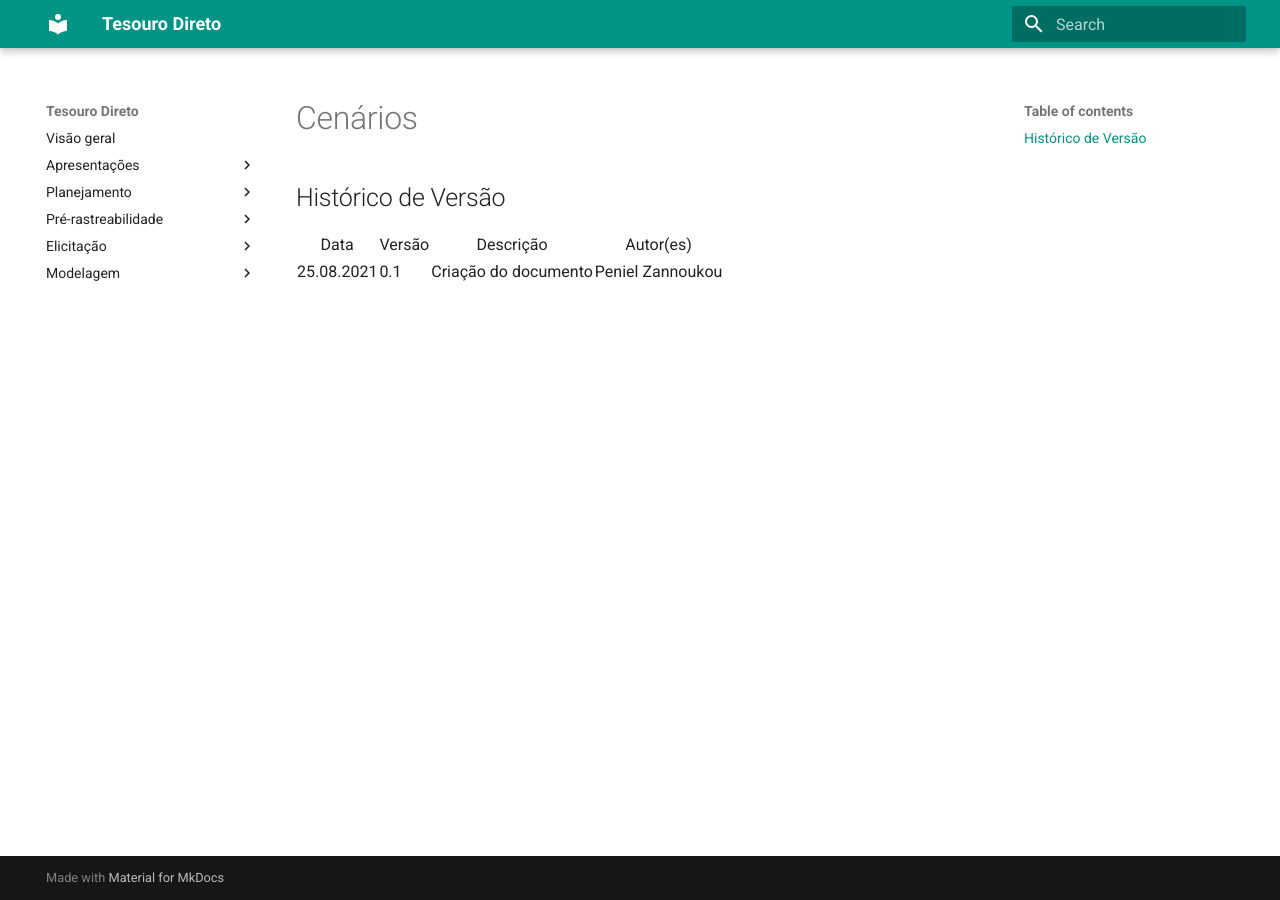
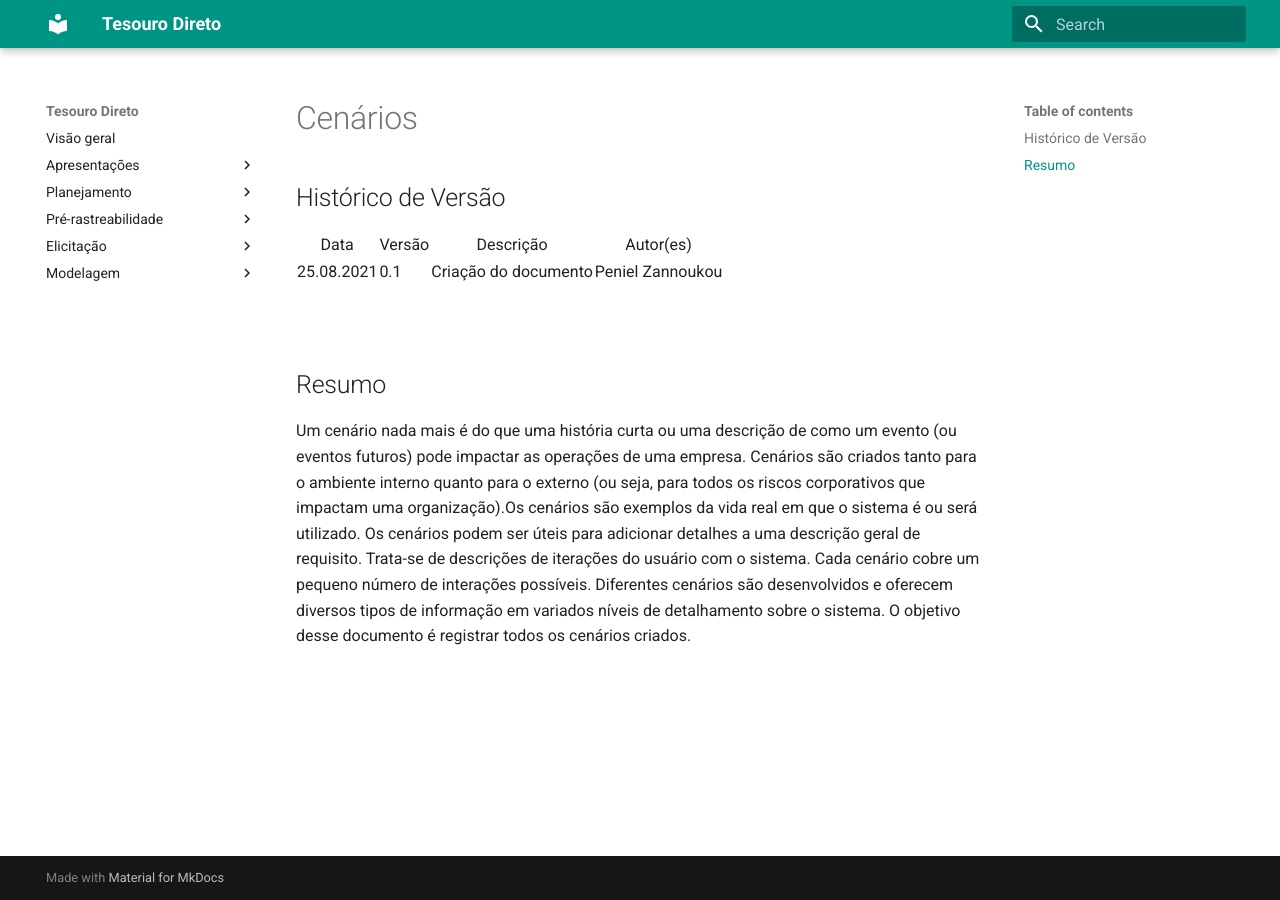
Before and after one commit to mibasFerraz/2021.1-TesouroDireto, an MkDocs documentation site: the page built from docs/modelagem/cenarios.md, in a window 1280 px wide. Built offline with MkDocs 1.6.1 and Material for MkDocs 9.7.7, drawn with Linux system fonts in a browser that asks for light colours.

Commit message:
(#30) Resumo

```diff
--- a/docs/modelagem/cenarios.md
+++ b/docs/modelagem/cenarios.md
@@ -20,3 +20,7 @@
     </tbody>
 </table>
 <br>
+
+## Resumo
+
+Um cenário nada mais é do que uma história curta ou uma descrição de como um evento (ou eventos futuros) pode impactar as operações de uma empresa. Cenários são criados tanto para o ambiente interno quanto para o externo (ou seja, para todos os riscos corporativos que impactam uma organização).Os cenários são exemplos da vida real em que o sistema é ou será utilizado. Os cenários podem ser úteis para adicionar detalhes a uma descrição geral de requisito. Trata-se de descrições de iterações do usuário com o sistema. Cada cenário cobre um pequeno número de interações possíveis. Diferentes cenários são desenvolvidos e oferecem diversos tipos de informação em variados níveis de detalhamento sobre o sistema. O objetivo desse documento é registrar todos os cenários criados.
```
